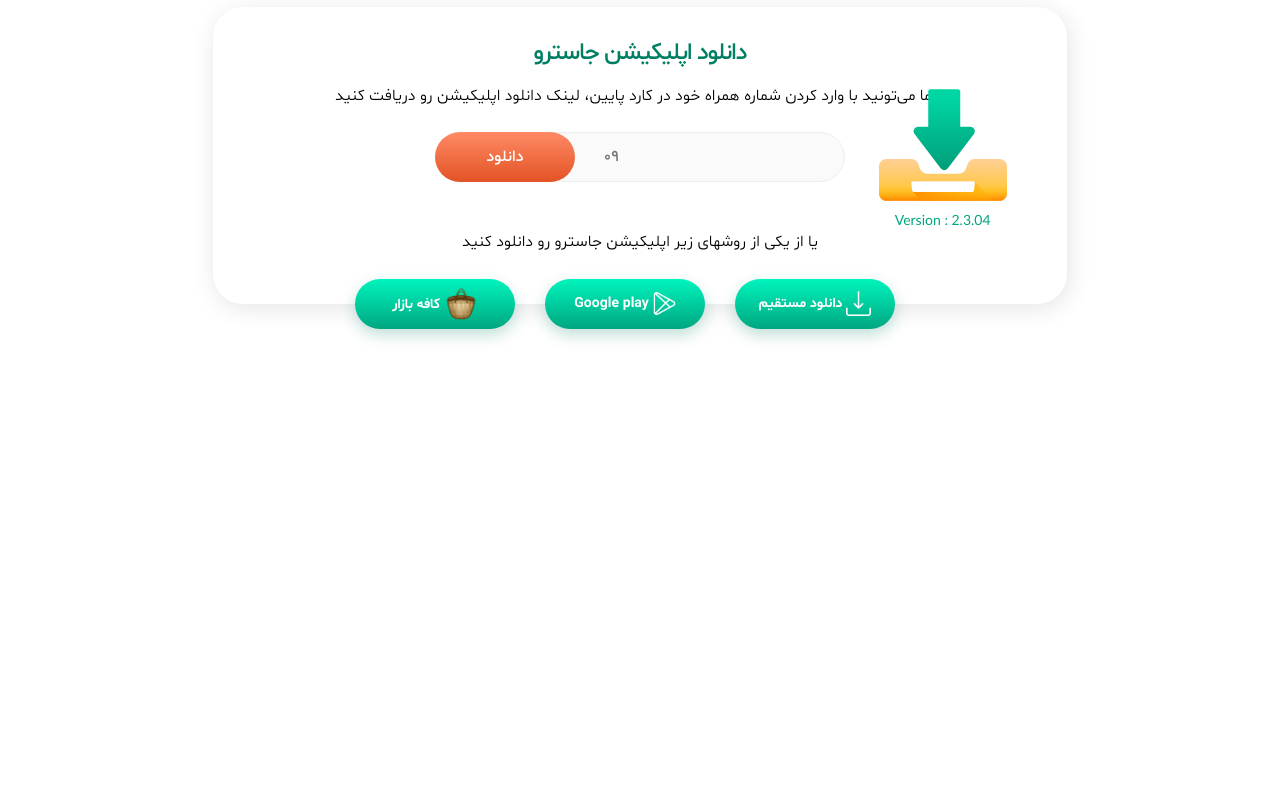
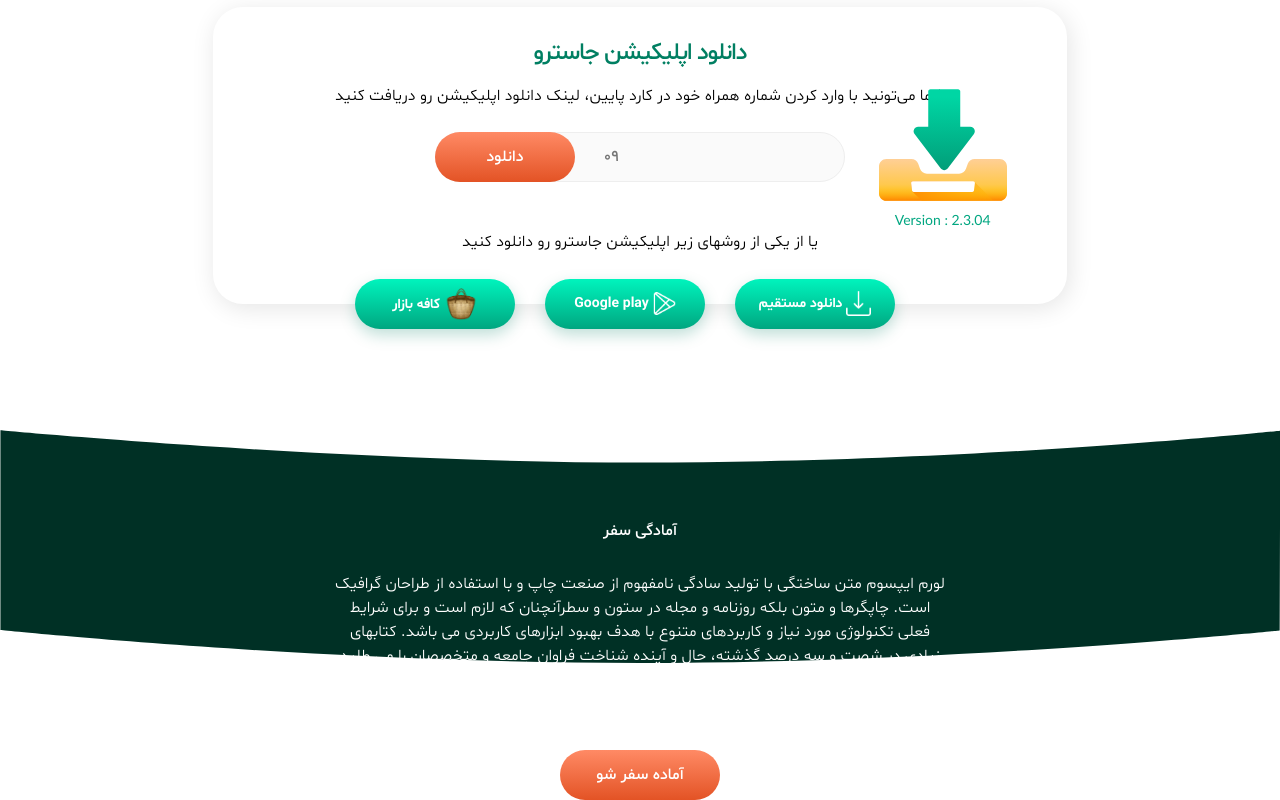
Before and after one commit to mohamadrezaDakhili/JustRo, a plain HTML site: page views/index.html in a window 1280 px wide. Shown: the part 1716-2516 px from the top of the page. Before the commit the page ends 2096 px from the top, so only its background shows below. Drawn offline with nearby package versions, Linux system fonts and the light colour scheme.

Commit message:
fix background travel readiness

```diff
--- /dev/null
+++ b/sass/layout/_travel-readiness.scss
@@ -0,0 +1,33 @@
+@import "../components/buttons";
+@import "../themes/theme";
+
+#box-travel{
+    background-image: url("../images/022_bg_amadegisafar.svg");
+    background-repeat: no-repeat;
+    height: 350px;
+    width: 100%;
+    background-size: 100% auto;
+    background-position: center top;
+    margin-top: 50px;
+
+}
+#title-Travel-readiness{
+    color: white;
+    size: $font-size-box-title;
+    font-family: "shabnam-medium";
+}
+#txt-Travel-readiness{
+    font-family: "shabnam-light";
+    color: white;
+    text-align: center;
+    font-size: $font-size-text-phone;
+    margin-top: 29px;
+    margin-bottom: 50px;
+
+}
+#btn-travel{
+    width: 160px;
+    height: 50px;
+    @extend .button-basic;
+    transform: translateY(20px);
+}
--- a/sass/main.scss
+++ b/sass/main.scss
@@ -4,6 +4,8 @@
 @import "layout/wave";
 @import "layout/app";
 @import "layout/box-download";
+@import "layout/travel-readiness";
+
 * {
   box-sizing: border-box;
   padding: 0;
--- a/views/index.html
+++ b/views/index.html
@@ -342,7 +342,23 @@
 
         </div>
         <!-- Travel readiness -->
-        <div class="ellipse">
+        <div id="box-travel" class="d-flex flex-column justify-content-end align-items-center">
+            <div class="col-6 d-flex flex-column justify-content-center align-items-center">
+                <span id="title-Travel-readiness">آمادگی سفر</span>
+                <p id="txt-Travel-readiness">لورم ایپسوم متن ساختگی با تولید سادگی نامفهوم از صنعت چاپ و با استفاده از
+                    طراحان گرافیک
+                    است. چاپگرها و متون بلکه روزنامه
+                    و مجله در ستون و سطرآنچنان که لازم است و برای شرایط فعلی تکنولوژی مورد نیاز و کاربردهای متنوع با هدف
+                    بهبود ابزارهای
+                    کاربردی می باشد.
+                    کتابهای زیادی در شصت و سه درصد گذشته، حال و آینده شناخت فراوان جامعه و متخصصان را می طلبد تا با نرم
+                    افزارها شناخت
+                    بیشتری
+                    را برای طراحان رایانه ای علی الخصوص طراحان خلاقی و فرهنگ پیشرو در زبان فارسی ایجاد کرد.</p>
+            </div>
+            <button id="btn-travel">آماده سفر شو</button>
+
+
 
         </div>
     </div>
```
Also changed, not shown: public/stylesheet/main.css, 1 other file.
